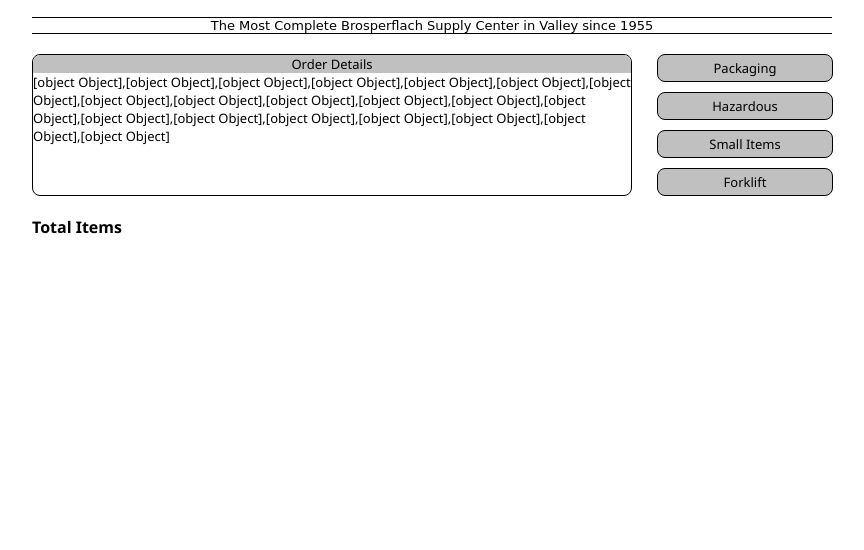
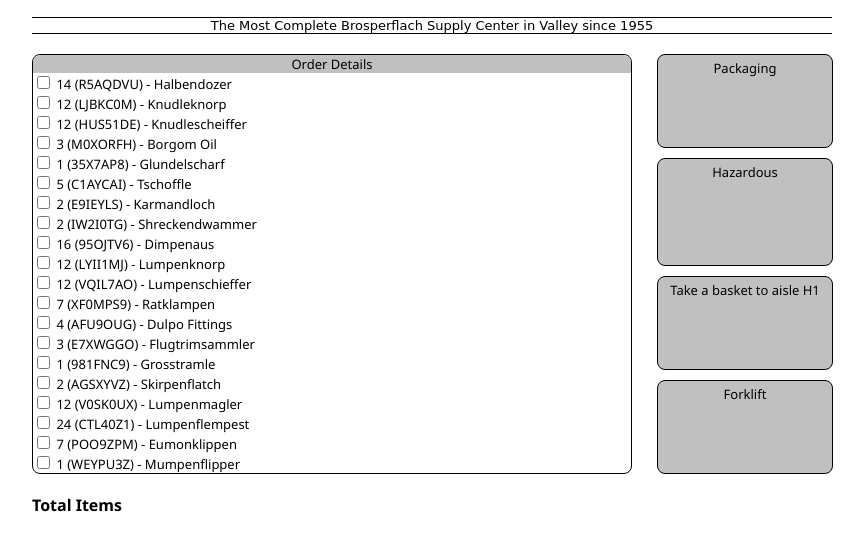
Before and after one commit to DaltonW24/FSW-113-2, a plain HTML site: page week2/assignments/warehouse/warehouse.html in a window 1280 px wide. Shown: the part 102-652 px from the top of the page, without its empty margins (208-1072 px from the left). Drawn offline with Linux system fonts and the light colour scheme.

Commit message:
Almost finished Warehouse

```diff
--- a/week2/assignments/calendar/calendar.css
+++ b/week2/assignments/calendar/calendar.css
@@ -29,3 +29,6 @@
   padding: 3px;
   background-color: silver;
 }
+.InputCalendar {
+  text-align: center;
+}
--- a/week2/assignments/warehouse/warehouse.js
+++ b/week2/assignments/warehouse/warehouse.js
@@ -24,51 +24,53 @@ const parts = [
 
 // list of each part number and qty for check-off in the "detailsList" element
 
-    let result = parts.filter(ShowNumAndQNT)
-
-    function ShowNumAndQNT(parts){
-        return parts.partNbr + parts.qty
-
-    }
-    document.getElementById('detailsList').append(result)
+    parts.forEach(function listPart(part){
+        let checkBoxText = `<input type= "checkbox" id = "Checkbox"> ${part.qty} (${part.partNbr}) - ${part.partDescr} </input><br>`
+        document.getElementById("detailsList").innerHTML+= checkBoxText
+    })
 // if parts requiring special handling exist (in aisle B3), list of items needing
 // special packaging in the "specialPackaging" element, else remove element
 
-    for(i = 0; i > parts.length; i++){
-        if(parts.aisle == "B3"){
-            document.getElementById("specialPackaging").textContent = parts.partDescr
+    function showLis(part){
+        let li = document.createElement("li");
+        let specialPack = document.getElementById("specialPackaging")
+        li.innerHTML += `${part.aisle} (${part.partDescr})`
+        specialPack.appendChild(li)
     }
-}
-
 
 // if hazardous parts exist (in aisle J4), let employee know in the "hazardousMaterials"
 // element and remind them to get gloves, else remove element
 
-    for(i = 0; i > parts.length; i++){
-        if(parts.aisle == "J4"){
-            document.getElementById("hazardousMaterials").textContent = parts.partDescr + " Get Gloves when handling"
-    }
-}
+    parts.filter(function showDanger(part){
+        let hazard = document.getElementById("hazardousMaterials")
+        let hazardText = `<p class= "hazardText ${part.partNbr} (${part.qty})" </p>`
+        hazard.innerHTML += hazardText
+    })
 
 // if all items in the order are small parts (aisle H1), then let employee know that they should take
 // a basket and go dirctly to aisle H1
 
 
-    for(i = 0; i > parts.length; i++){
-        if(parts.aisle == "H1"){
-            console.log("Take a basket to aisle H1")
-    }
-}
+    parts.every(function small(part){
+        if (part.aisle === "H1");
+        let message = "Take a basket to aisle H1"
+        document.getElementById("smallItemsOnly").innerHTML = message
+
+    })
 
 
 // if there are large items (anthing in aisles S, T, or U), then let the employee know in the "forkiftNeeded"
 // element that they will need to reserve a forklift, else remove the element
 
-    for(i = 0; i > parts.length; i++){
-        if(parts.aisle = "T", "S", "U"){
-            console.log("Forklift Needed")
-    }
-}
+   parts.some(function largeOnly(part){
+        if (part.aisle = "S", "T", "U");
+        let message2 = "You will need to reserve a forklift"
+        document.getElementById("forkliftNeeded").innerHTML = message2
+   })
 
 
 // sum up the total number of parts and append that number to the text already in "totalItems" element
+   parts.reduce(function sumUp(part){
+        if (document.getElementById("Checkbox").checked == true);
+            document.getElementById('totalItems')
+   })
```
Also changed, not shown: week1/assignments/bankLetters.html (+4 -3 lines), week2/assignments/calendar/calendar.html (+10 -2 lines), week2/assignments/calendar/calendar.js (+12 -2 lines), week2/assignments/warehouse/warehouse.html (line endings or trailing spaces).
